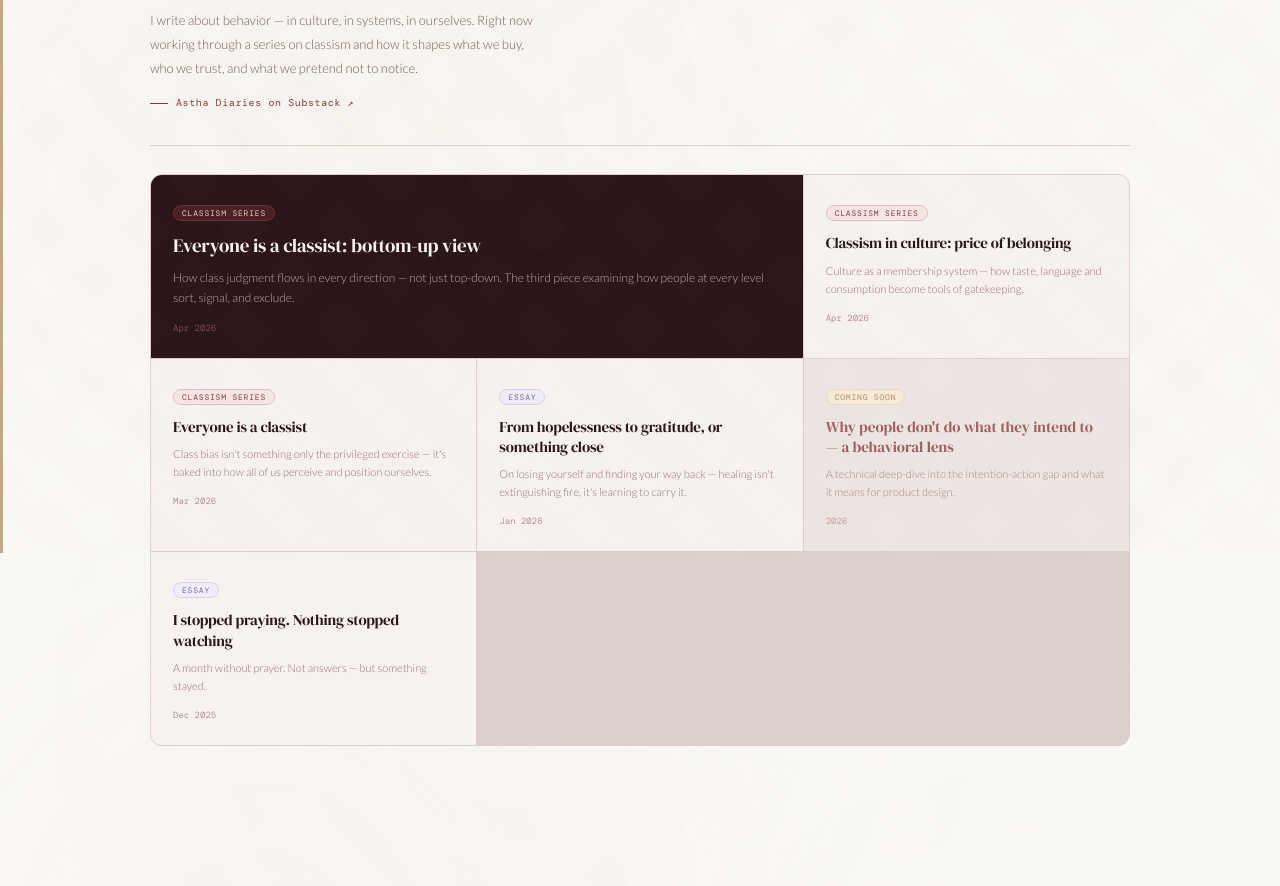
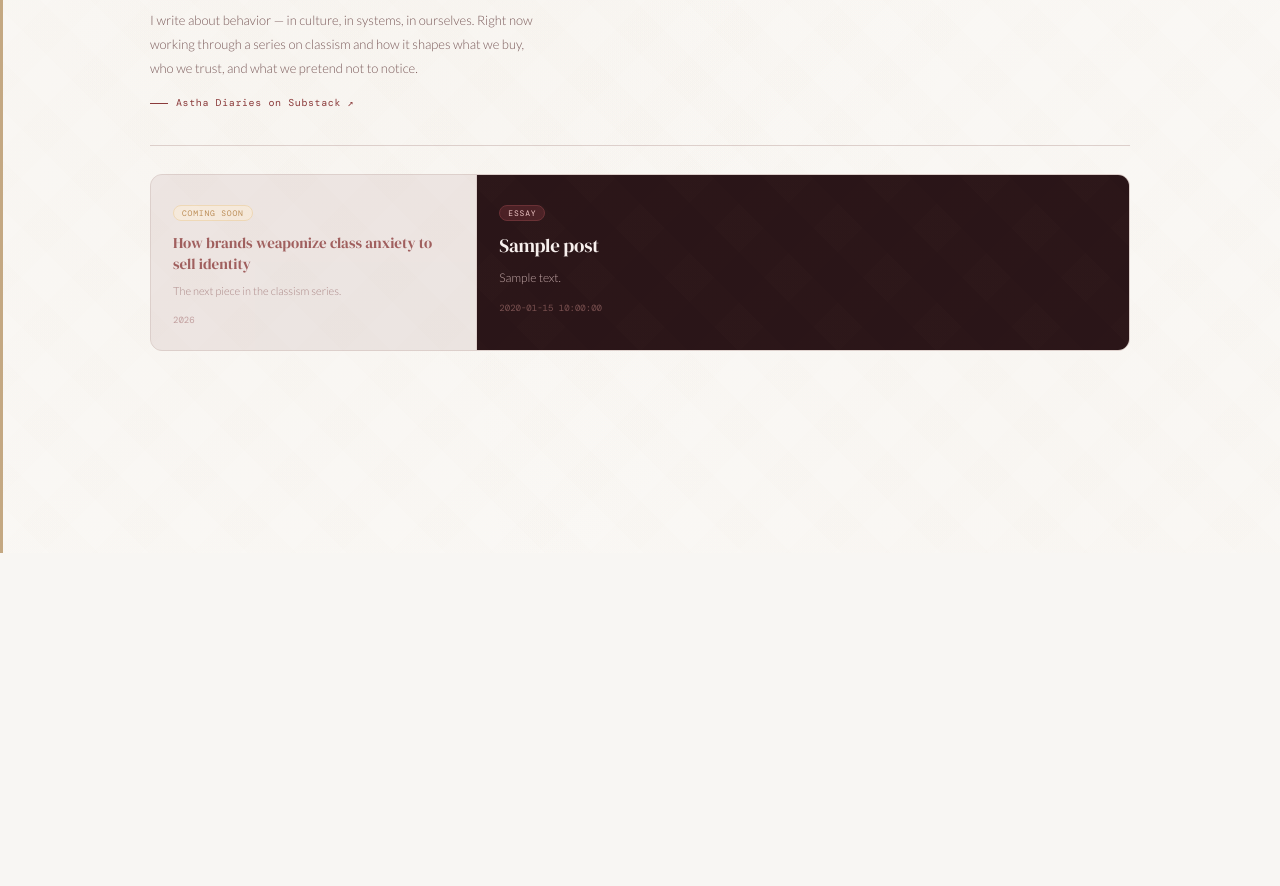
Before and after one commit to asthapurohit/portfolio, a Flask app: template templates/thoughts.html in a window 1280 px wide. Shown: the part 247-1133 px from the top of the page. After the commit the page ends 800 px from the top, so only its background shows below. Run offline with Flask 3, Linux system fonts and the light colour scheme; the template is opened without the code that fills it: most values are stand-ins (such as "Sample title", 1, 10 or a date in 2020); some web fonts are replaced.

Commit message:
thoughts.html updated

```diff
--- a/templates/thoughts.html
+++ b/templates/thoughts.html
@@ -44,52 +44,46 @@
 
     <div class="thoughts-grid">
 
-        <a href="https://asthapurohit.substack.com/p/everyone-is-a-classist-the-bottom"
-           target="_blank" class="tg-post tg-featured">
-            <span class="tg-tag tg-tag-series-light">Classism Series</span>
-            <div class="tg-title-light">Everyone is a classist: bottom-up view</div>
-            <div class="tg-desc-light">How class judgment flows in every direction — not just top-down. The third piece examining how people at every level sort, signal, and exclude.</div>
-            <span class="tg-date-light">Apr 2026</span>
-        </a>
-
-        <a href="https://asthapurohit.substack.com/p/classism-in-culture-the-price-of"
-           target="_blank" class="tg-post">
-            <span class="tg-tag tg-tag-series">Classism Series</span>
-            <div class="tg-title">Classism in culture: price of belonging</div>
-            <div class="tg-desc">Culture as a membership system — how taste, language and consumption become tools of gatekeeping.</div>
-            <span class="tg-date">Apr 2026</span>
-        </a>
-
-        <a href="https://asthapurohit.substack.com/p/everyone-is-a-classist"
-           target="_blank" class="tg-post">
-            <span class="tg-tag tg-tag-series">Classism Series</span>
-            <div class="tg-title">Everyone is a classist</div>
-            <div class="tg-desc">Class bias isn't something only the privileged exercise — it's baked into how all of us perceive and position ourselves.</div>
-            <span class="tg-date">Mar 2026</span>
-        </a>
-
-        <a href="https://asthapurohit.substack.com/p/from-hopelessness-to-gratitude-or"
-           target="_blank" class="tg-post">
-            <span class="tg-tag tg-tag-essay">Essay</span>
-            <div class="tg-title">From hopelessness to gratitude, or something close</div>
-            <div class="tg-desc">On losing yourself and finding your way back — healing isn't extinguishing fire, it's learning to carry it.</div>
-            <span class="tg-date">Jan 2026</span>
-        </a>
-
         <div class="tg-post tg-upcoming">
             <span class="tg-tag tg-tag-upcoming">Coming soon</span>
-            <div class="tg-upcoming-title">Why people don't do what they intend to — a behavioral lens</div>
-            <div class="tg-desc">A technical deep-dive into the intention-action gap and what it means for product design.</div>
+            <div class="tg-upcoming-title">How brands weaponize
+            class anxiety to sell identity</div>
+            <div class="tg-desc">The next piece in the classism
+            series.</div>
             <span class="tg-date">2026</span>
         </div>
 
-        <a href="https://asthapurohit.substack.com/p/i-stopped-praying-nothing-stopped"
-           target="_blank" class="tg-post">
+        {% for post in posts %}
+        {% if loop.first %}
+        <a href="{{ post.url }}" target="_blank"
+           class="tg-post tg-featured">
+            {% if post.series == 'classism' %}
+            <span class="tg-tag tg-tag-series-light">
+            Classism Series</span>
+            {% else %}
+            <span class="tg-tag tg-tag-essay"
+            style="color:#f0c8c8;background:#4a2025;
+            border:0.5px solid #6a3035;">Essay</span>
+            {% endif %}
+            <div class="tg-title-light">{{ post.title }}</div>
+            <div class="tg-desc-light">{{ post.summary }}</div>
+            <span class="tg-date-light">{{ post.date }}</span>
+        </a>
+        {% else %}
+        <a href="{{ post.url }}" target="_blank"
+           class="tg-post">
+            {% if post.series == 'classism' %}
+            <span class="tg-tag tg-tag-series">
+            Classism Series</span>
+            {% else %}
             <span class="tg-tag tg-tag-essay">Essay</span>
-            <div class="tg-title">I stopped praying. Nothing stopped watching</div>
-            <div class="tg-desc">A month without prayer. Not answers — but something stayed.</div>
-            <span class="tg-date">Dec 2025</span>
+            {% endif %}
+            <div class="tg-title">{{ post.title }}</div>
+            <div class="tg-desc">{{ post.summary }}</div>
+            <span class="tg-date">{{ post.date }}</span>
         </a>
+        {% endif %}
+        {% endfor %}
 
     </div>
 
```
